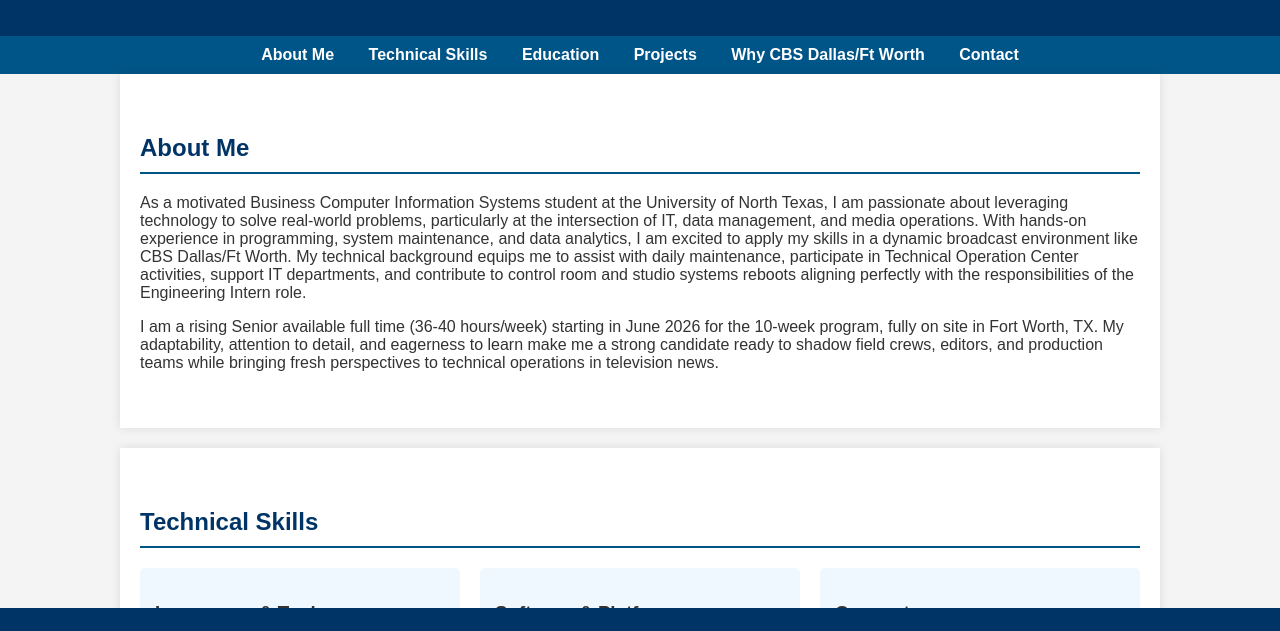
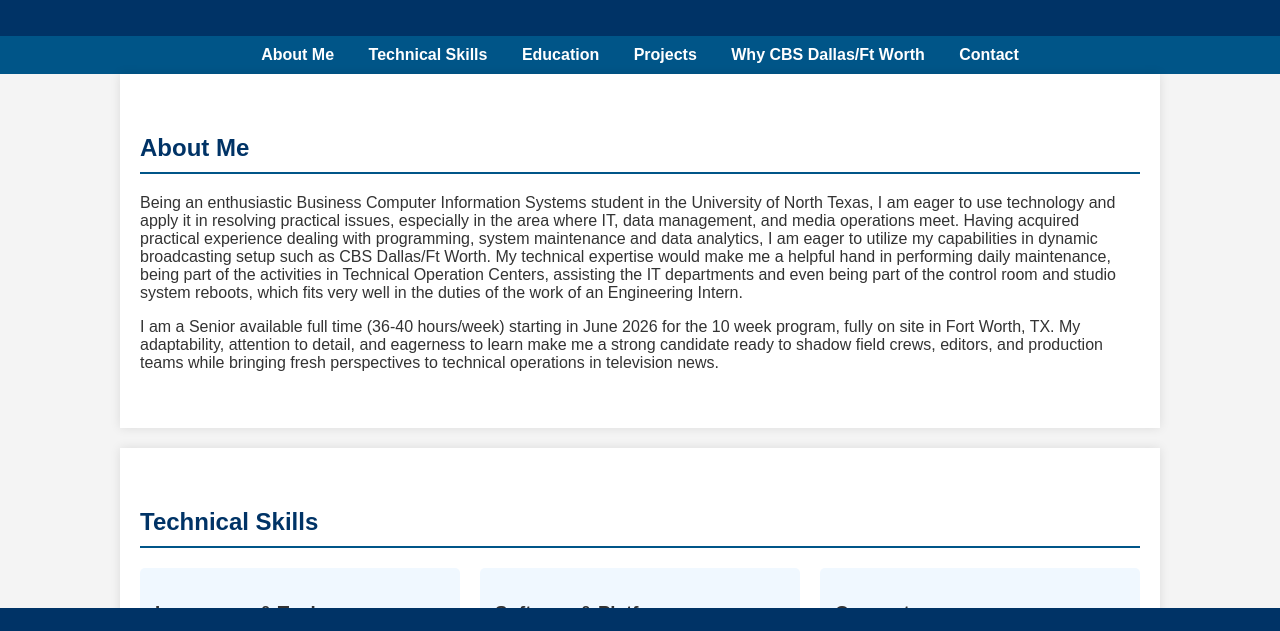
Before and after one commit to HemanthD916/Paramount-Engineering-Intern-Candidate-Portfolio, a plain HTML site: page index.html in a window 1280 px wide. Shown: the part 122-753 px from the top of the page. Drawn offline with Linux system fonts and the light colour scheme.

Commit message:
Update index.html

```diff
--- a/index.html
+++ b/index.html
@@ -104,8 +104,8 @@
 
     <section id="about">
         <h2>About Me</h2>
-        <p>As a motivated Business Computer Information Systems student at the University of North Texas, I am passionate about leveraging technology to solve real-world problems, particularly at the intersection of IT, data management, and media operations. With hands-on experience in programming, system maintenance, and data analytics, I am excited to apply my skills in a dynamic broadcast environment like CBS Dallas/Ft Worth. My technical background equips me to assist with daily maintenance, participate in Technical Operation Center activities, support IT departments, and contribute to control room and studio systems reboots aligning perfectly with the responsibilities of the Engineering Intern role.</p>
-        <p>I am a rising Senior available full time (36-40 hours/week) starting in June 2026 for the 10-week program, fully on site in Fort Worth, TX. My adaptability, attention to detail, and eagerness to learn make me a strong candidate ready to shadow field crews, editors, and production teams while bringing fresh perspectives to technical operations in television news.</p>
+        <p>Being an enthusiastic Business Computer Information Systems student in the University of North Texas, I am eager to use technology and apply it in resolving practical issues, especially in the area where IT, data management, and media operations meet. Having acquired practical experience dealing with programming, system maintenance and data analytics, I am eager to utilize my capabilities in dynamic broadcasting setup such as CBS Dallas/Ft Worth. My technical expertise would make me a helpful hand in performing daily maintenance, being part of the activities in Technical Operation Centers, assisting the IT departments and even being part of the control room and studio system reboots, which fits very well in the duties of the work of an Engineering Intern.</p>
+        <p>I am a Senior available full time (36-40 hours/week) starting in June 2026 for the 10 week program, fully on site in Fort Worth, TX. My adaptability, attention to detail, and eagerness to learn make me a strong candidate ready to shadow field crews, editors, and production teams while bringing fresh perspectives to technical operations in television news.</p>
     </section>
 
     <section id="skills">
```
